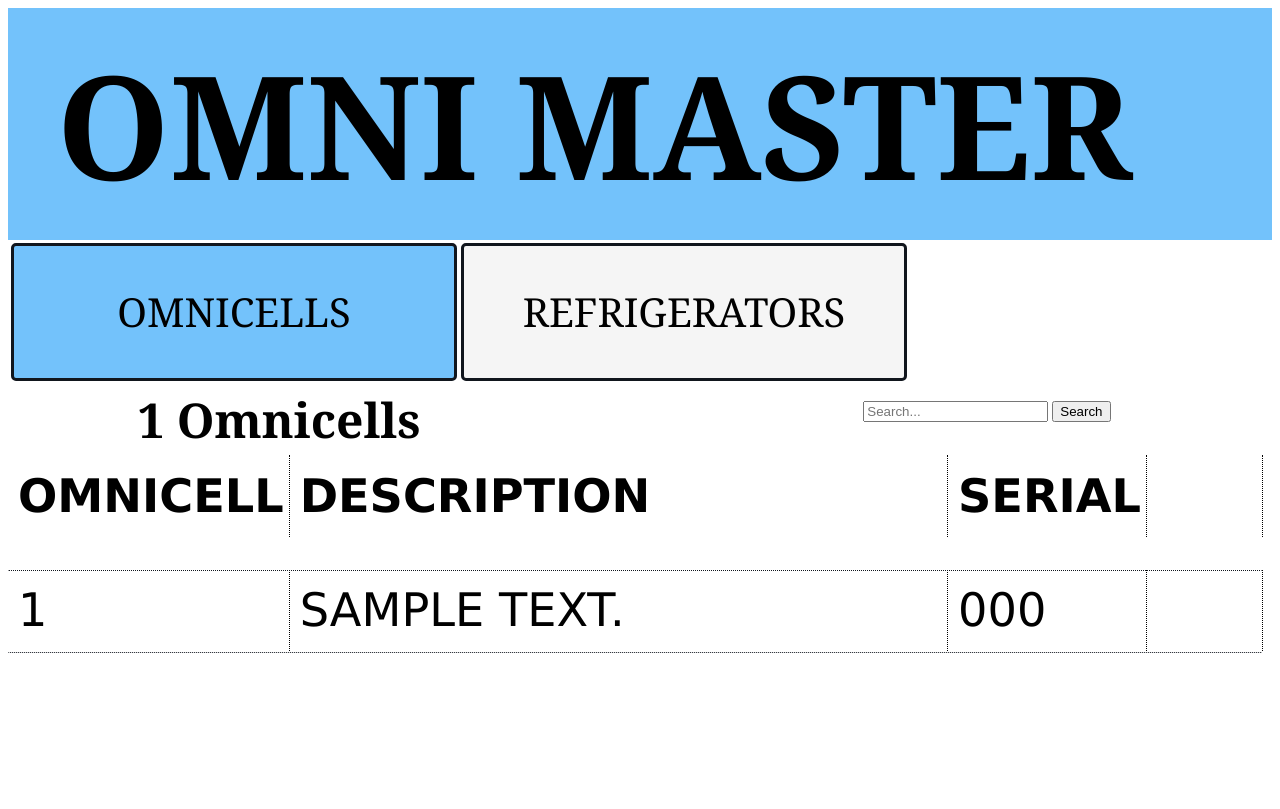
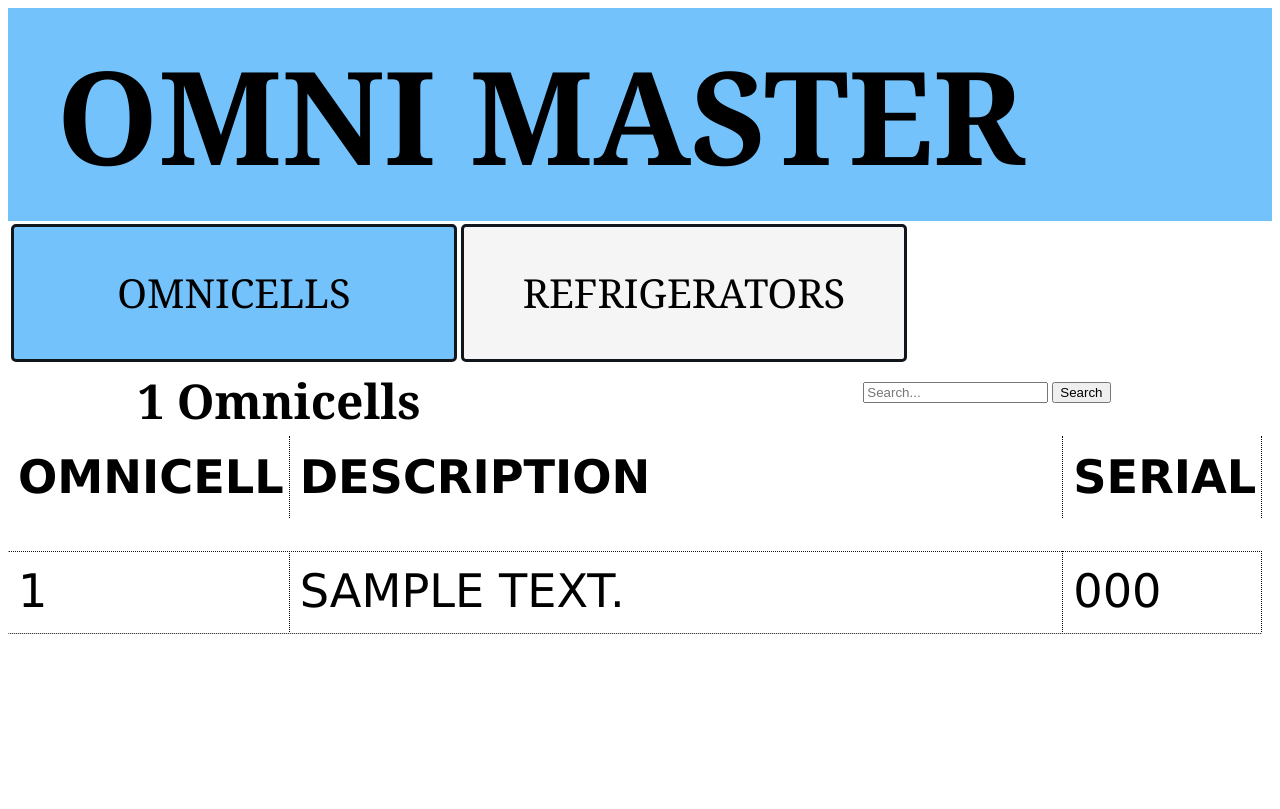
Before and after one commit to vmonlux/PharmacyAuto, a Django app: page /omnicell/ in a window 1280 px wide. After the commit the page ends 634 px from the top, so only its background shows below. Run offline with Django 5.2, Linux system fonts and the light colour scheme; tables that the repository leaves empty hold one stand-in row (values such as "Sample post"); parts of the project's set-up code (start-up, migrations or seed data) failed here and were passed over.

Commit message:
base update

```diff
--- a/auto/templates/base.html
+++ b/auto/templates/base.html
@@ -78,7 +78,7 @@
 
         h1{
             font-family: cambria, baskerville, courier new;
-            font-size: 3em;
+            font-size: 2.7em;
             font-style: bold;
             margin-bottom: 0;
             color: black;
--- a/auto/templates/omnicell_list.html
+++ b/auto/templates/omnicell_list.html
@@ -36,7 +36,6 @@
         <th class="tdList" width=150px>Omnicell</th>
         <th class="tdList">Description</th>
         <th class="tdList" width=80px>Serial</th>
-        <th class="tdList" width=100px></th>
         <th></th>
     </tr>
 
@@ -48,7 +47,6 @@
         <td class="tdList">{{ object.Omni_Id }}</td>
         <td class="tdList">{{ object.Omni_Description }}</td>
         <td class="tdList">{{ object.Serial_Number }}</td>
-        <td class="tdList"></td>
         <td><a class="rowLink" href="{% url 'viewOmnicell' object.pk %}">  </a></td>
     </tr>
 {% endfor %}
```
